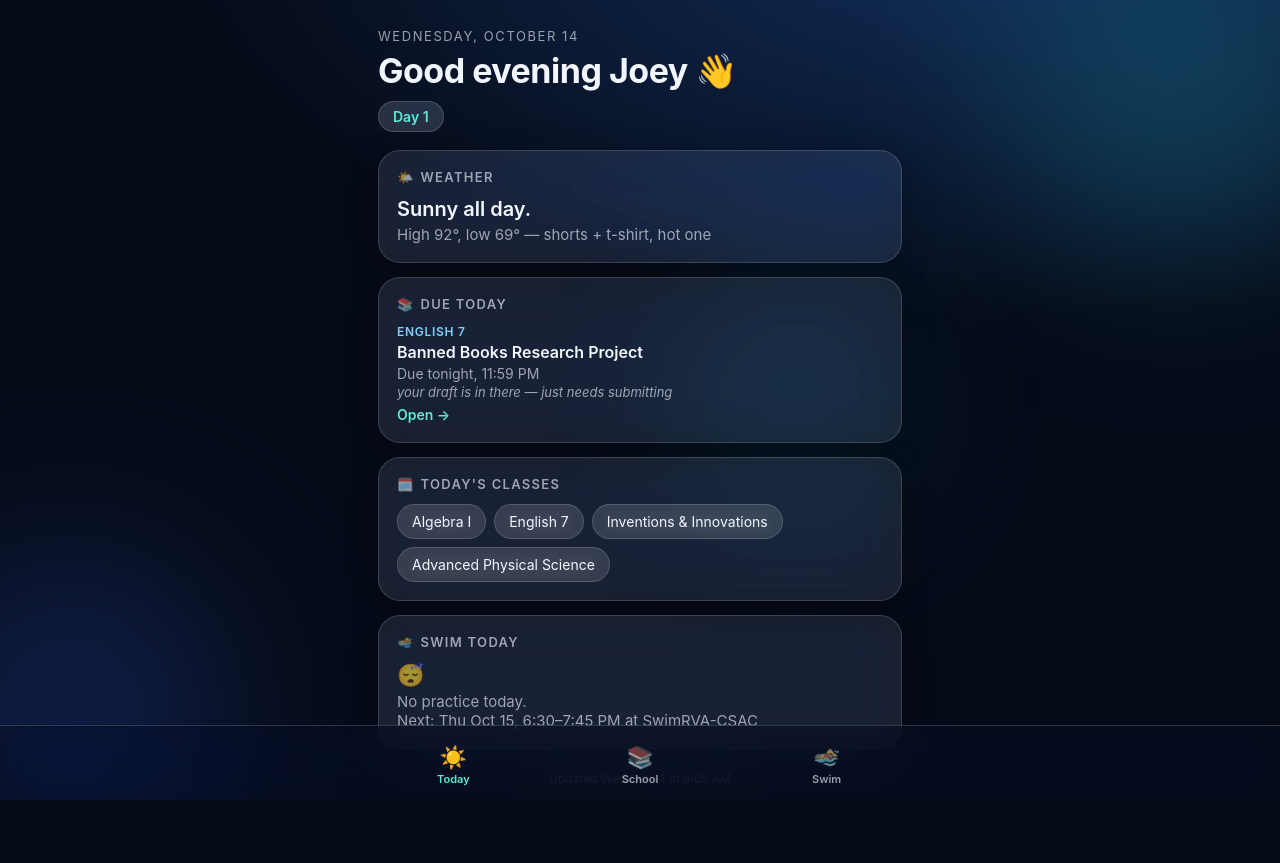
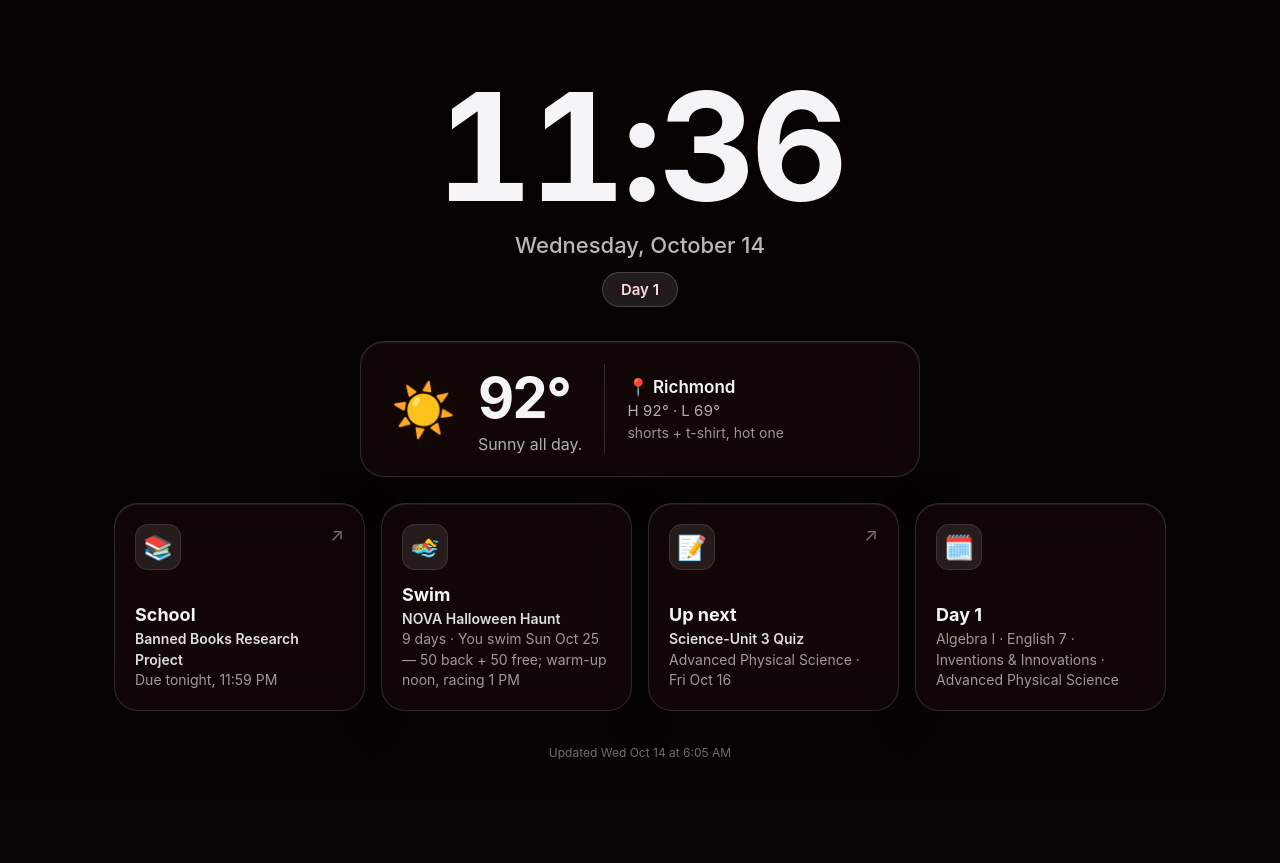
Before and after one commit to joeynatale28-source/main-hub, a plain HTML site: page index.html in a window 1280 px wide. After the commit the page ends 820 px from the top, so only its background shows below. Drawn offline with Linux system fonts and the light colour scheme.

Commit message:
Redesign hub: dashboard style with live clock and widgets

```diff
--- a/index.html
+++ b/index.html
@@ -6,244 +6,180 @@
 <title>Joey's Hub</title>
 <style>
   * { margin: 0; padding: 0; box-sizing: border-box; }
-  :root {
-    --glass: rgba(255, 255, 255, 0.09);
-    --glass-strong: rgba(255, 255, 255, 0.14);
-    --stroke: rgba(255, 255, 255, 0.16);
-    --text: #f2f7ff;
-    --text-dim: rgba(242, 247, 255, 0.62);
-    --accent: #5eead4;
-    --accent2: #7dd3fc;
+  body {
+    font-family: -apple-system, BlinkMacSystemFont, "SF Pro Display", "Segoe UI", sans-serif;
+    color: #f5f5f7; min-height: 100dvh; -webkit-font-smoothing: antialiased;
+    background: #0a0505 url('bg.jpg') center / cover no-repeat fixed;
   }
-  html, body { height: 100%; }
-  body {
-    font-family: -apple-system, BlinkMacSystemFont, "SF Pro Text", "Segoe UI", sans-serif;
-    color: var(--text);
-    background: #060b18;
-    min-height: 100dvh;
-    overflow-x: hidden;
-    -webkit-font-smoothing: antialiased;
-  }
-  /* ambient background */
-  .bg { position: fixed; inset: 0; z-index: -1; overflow: hidden;
-    background: radial-gradient(120% 90% at 80% -10%, #12305e 0%, #060b18 55%),
-                radial-gradient(100% 80% at 10% 110%, #0b3b4d 0%, #060b18 60%);
-  }
-  .orb { position: absolute; border-radius: 50%; filter: blur(90px); opacity: .5; }
-  .orb.a { width: 340px; height: 340px; background: #155e75; top: -90px; right: -70px; }
-  .orb.b { width: 300px; height: 300px; background: #1e3a8a; bottom: -60px; left: -80px; opacity: .45; }
-  .orb.c { width: 180px; height: 180px; background: #0e7490; top: 38%; left: 55%; opacity: .28; }
+  body::before { content: ""; position: fixed; inset: 0; background: rgba(5,2,2,.35); z-index: -1; }
 
-  .wrap { max-width: 560px; margin: 0 auto; padding: 28px 18px 110px; }
+  .wrap { max-width: 1100px; margin: 0 auto; padding: 9vh 24px 60px; }
 
-  header { margin-bottom: 18px; }
-  .date-line { font-size: 13px; letter-spacing: .12em; text-transform: uppercase; color: var(--text-dim); margin-bottom: 6px; }
-  h1 { font-size: 34px; font-weight: 700; letter-spacing: -0.5px; }
-  .day-pill {
-    display: inline-block; margin-top: 10px; padding: 6px 14px; border-radius: 999px;
-    background: var(--glass-strong); border: 1px solid var(--stroke);
-    backdrop-filter: blur(18px) saturate(180%); -webkit-backdrop-filter: blur(18px) saturate(180%);
-    font-size: 14px; font-weight: 600; color: var(--accent);
+  /* hero clock */
+  .hero { text-align: center; margin-bottom: 34px; }
+  .clock { font-size: clamp(84px, 14vw, 150px); font-weight: 700; letter-spacing: -4px; line-height: 1;
+    text-shadow: 0 4px 40px rgba(0,0,0,.45); font-variant-numeric: tabular-nums; }
+  .dateline { font-size: clamp(17px, 2.6vw, 22px); color: rgba(245,245,247,.75); margin-top: 10px; font-weight: 500; }
+  .daypill { display: inline-block; margin-top: 14px; padding: 7px 18px; border-radius: 999px;
+    background: rgba(255,255,255,.10); border: 1px solid rgba(255,255,255,.18);
+    backdrop-filter: blur(20px) saturate(180%); -webkit-backdrop-filter: blur(20px) saturate(180%);
+    font-size: 15px; font-weight: 600; color: #ffd9d9; }
+
+  /* glass card base */
+  .glass {
+    background: rgba(30, 12, 12, 0.42);
+    border: 1px solid rgba(255,255,255,.14); border-radius: 24px;
+    backdrop-filter: blur(26px) saturate(170%); -webkit-backdrop-filter: blur(26px) saturate(170%);
+    box-shadow: 0 12px 40px rgba(0,0,0,.35), inset 0 1px 0 rgba(255,255,255,.08);
   }
 
-  .card {
-    background: var(--glass); border: 1px solid var(--stroke); border-radius: 22px;
-    backdrop-filter: blur(22px) saturate(180%); -webkit-backdrop-filter: blur(22px) saturate(180%);
-    padding: 18px; margin-bottom: 14px;
-    box-shadow: 0 8px 32px rgba(0, 0, 0, 0.28);
-  }
-  .card h2 { font-size: 13px; text-transform: uppercase; letter-spacing: .1em; color: var(--text-dim); margin-bottom: 12px; font-weight: 600; }
-  .card h2 .emoji { margin-right: 6px; }
+  /* weather */
+  .weather { max-width: 560px; margin: 0 auto 26px; padding: 22px 30px;
+    display: flex; align-items: center; gap: 22px; }
+  .w-icon { font-size: 52px; }
+  .w-temp { font-size: 56px; font-weight: 700; letter-spacing: -2px; font-variant-numeric: tabular-nums; }
+  .w-cond { font-size: 16px; color: rgba(245,245,247,.7); margin-top: 2px; }
+  .w-div { width: 1px; align-self: stretch; background: rgba(255,255,255,.16); }
+  .w-loc { font-size: 17px; font-weight: 600; }
+  .w-hl { font-size: 15px; color: rgba(245,245,247,.7); margin-top: 4px; font-variant-numeric: tabular-nums; }
+  .w-advice { font-size: 14px; color: rgba(245,245,247,.6); margin-top: 4px; }
 
-  .weather-big { font-size: 20px; font-weight: 600; margin-bottom: 4px; }
-  .weather-sub { color: var(--text-dim); font-size: 15px; }
+  /* widget grid */
+  .grid { display: grid; grid-template-columns: repeat(4, 1fr); gap: 16px; }
+  @media (max-width: 860px) { .grid { grid-template-columns: repeat(2, 1fr); } }
 
-  .item { padding: 12px 0; border-top: 1px solid rgba(255,255,255,0.08); }
-  .item:first-of-type { border-top: none; padding-top: 0; }
-  .item:last-child { padding-bottom: 0; }
-  .item .course { font-size: 12px; color: var(--accent2); font-weight: 600; text-transform: uppercase; letter-spacing: .06em; }
-  .item .title { font-size: 16px; font-weight: 600; margin: 3px 0; }
-  .item .meta { font-size: 14px; color: var(--text-dim); }
-  .item .note { font-size: 13px; color: var(--text-dim); font-style: italic; margin-top: 2px; }
-  .item a { color: var(--accent); text-decoration: none; font-size: 14px; font-weight: 600; display: inline-block; margin-top: 6px; }
-  .item a:active { opacity: .6; }
-  .empty { color: var(--text-dim); font-size: 15px; }
-  .empty .big { font-size: 22px; display: block; margin-bottom: 4px; }
+  .widget { padding: 20px; min-height: 168px; display: flex; flex-direction: column;
+    text-decoration: none; color: inherit; transition: transform .15s ease, background .15s ease; position: relative; }
+  a.widget:hover { transform: translateY(-2px); background: rgba(45, 18, 18, 0.5); }
+  a.widget:active { transform: scale(.98); }
+  .w-top { display: flex; justify-content: space-between; align-items: flex-start; margin-bottom: auto; }
+  .app-icon { width: 46px; height: 46px; border-radius: 13px; display: flex; align-items: center; justify-content: center;
+    font-size: 24px; background: rgba(255,255,255,.09); border: 1px solid rgba(255,255,255,.1); }
+  .go { color: rgba(245,245,247,.45); font-size: 18px; }
+  .w-title { font-size: 18px; font-weight: 700; margin-top: 14px; }
+  .w-sub { font-size: 14px; color: rgba(245,245,247,.62); margin-top: 4px; line-height: 1.45; }
+  .w-sub b { color: rgba(245,245,247,.9); font-weight: 600; }
 
-  .due-pill { display:inline-block; font-size: 12px; font-weight: 700; color: #fda4af; background: rgba(253,164,175,.12);
-    border: 1px solid rgba(253,164,175,.3); padding: 3px 10px; border-radius: 999px; margin-top: 6px; }
-
-  .class-chips { display: flex; flex-wrap: wrap; gap: 8px; }
-  .chip { padding: 8px 14px; border-radius: 999px; background: var(--glass); border: 1px solid var(--stroke);
-    font-size: 14px; backdrop-filter: blur(14px); -webkit-backdrop-filter: blur(14px); }
-
-  .countdown { font-size: 13px; color: var(--accent); font-weight: 700; }
-
-  /* tab bar */
-  .tabbar {
-    position: fixed; bottom: 0; left: 0; right: 0; z-index: 10;
-    padding: 10px 18px calc(10px + env(safe-area-inset-bottom));
-    background: rgba(10, 16, 32, 0.55);
-    backdrop-filter: blur(28px) saturate(180%); -webkit-backdrop-filter: blur(28px) saturate(180%);
-    border-top: 1px solid var(--stroke);
-  }
-  .tabbar-inner { max-width: 560px; margin: 0 auto; display: flex; }
-  .tab { flex: 1; text-align: center; padding: 8px 0 4px; color: var(--text-dim); font-size: 11px; font-weight: 600;
-    border: 0; background: none; cursor: pointer; font-family: inherit; }
-  .tab .t-emoji { font-size: 22px; display: block; margin-bottom: 2px; filter: grayscale(.4); }
-  .tab.active { color: var(--text); }
-  .tab.active .t-emoji { filter: none; }
-  .tab.active .t-label { color: var(--accent); }
-
-  .page { display: none; animation: fade .25s ease; }
-  .page.active { display: block; }
-  @keyframes fade { from { opacity: 0; transform: translateY(6px); } to { opacity: 1; transform: none; } }
-
-  .updated { text-align: center; font-size: 12px; color: var(--text-dim); margin-top: 22px; opacity: .7; }
-  .err { text-align:center; padding: 60px 20px; color: var(--text-dim); }
+  .updated { text-align: center; font-size: 12px; color: rgba(245,245,247,.45); margin-top: 34px; }
+  .err { text-align: center; padding: 40px; color: rgba(245,245,247,.6); }
 </style>
 </head>
 <body>
-<div class="bg"><div class="orb a"></div><div class="orb b"></div><div class="orb c"></div></div>
+<div class="wrap">
+  <div class="hero">
+    <div class="clock" id="clock">--:--</div>
+    <div class="dateline" id="dateline">—</div>
+    <div><span class="daypill" id="daypill">—</span></div>
+  </div>
 
-<div class="wrap">
-  <header>
-    <div class="date-line" id="dateLine">—</div>
-    <h1 id="greeting">Hey Joey 👋</h1>
-    <div><span class="day-pill" id="dayPill">—</span></div>
-  </header>
+  <div class="glass weather" id="weatherCard" style="display:none">
+    <div class="w-icon" id="wIcon">⛅</div>
+    <div>
+      <div class="w-temp" id="wTemp">—</div>
+      <div class="w-cond" id="wCond">—</div>
+    </div>
+    <div class="w-div"></div>
+    <div>
+      <div class="w-loc">📍 Richmond</div>
+      <div class="w-hl" id="wHL">—</div>
+      <div class="w-advice" id="wAdvice">—</div>
+    </div>
+  </div>
 
-  <main id="app">
-    <!-- TODAY -->
-    <section class="page active" id="page-today">
-      <div class="card">
-        <h2><span class="emoji">🌤️</span>Weather</h2>
-        <div class="weather-big" id="wLine">—</div>
-        <div class="weather-sub" id="wSub">—</div>
-      </div>
-      <div class="card">
-        <h2><span class="emoji">📚</span>Due today</h2>
-        <div id="dueToday"></div>
-      </div>
-      <div class="card">
-        <h2><span class="emoji">🗓️</span>Today's classes</h2>
-        <div class="class-chips" id="classChips"></div>
-      </div>
-      <div class="card">
-        <h2><span class="emoji">🏊</span>Swim today</h2>
-        <div id="swimToday"></div>
-      </div>
-    </section>
-
-    <!-- SCHOOL -->
-    <section class="page" id="page-school">
-      <div class="card">
-        <h2><span class="emoji">📝</span>Upcoming work</h2>
-        <div id="upcoming"></div>
-      </div>
-      <div class="card">
-        <h2><span class="emoji">🧪</span>Tests &amp; quizzes</h2>
-        <div id="tests"></div>
-      </div>
-    </section>
-
-    <!-- SWIM -->
-    <section class="page" id="page-swim">
-      <div class="card">
-        <h2><span class="emoji">🏊</span>This week</h2>
-        <div id="swimWeek"></div>
-      </div>
-      <div class="card">
-        <h2><span class="emoji">🏁</span>Upcoming meets</h2>
-        <div id="meets"></div>
-      </div>
-      <div class="card">
-        <h2><span class="emoji">🎯</span>Season goal</h2>
-        <div class="weather-big">Sub-30 <span style="font-size:15px;color:var(--text-dim)">50 free</span></div>
-        <div class="weather-sub">Chase it at the Halloween Haunt — Sun Oct 25 🏁</div>
-      </div>
-    </section>
-  </main>
-
-  <div class="updated" id="updated">—</div>
+  <div class="grid" id="grid"></div>
+  <div class="updated" id="updated"></div>
 </div>
 
-<nav class="tabbar"><div class="tabbar-inner">
-  <button class="tab active" data-page="today"><span class="t-emoji">☀️</span><span class="t-label">Today</span></button>
-  <button class="tab" data-page="school"><span class="t-emoji">📚</span><span class="t-label">School</span></button>
-  <button class="tab" data-page="swim"><span class="t-emoji">🏊</span><span class="t-label">Swim</span></button>
-</div></nav>
+<script>
+/* live clock */
+function tick() {
+  const n = new Date();
+  let h = n.getHours() % 12; if (h === 0) h = 12;
+  const m = String(n.getMinutes()).padStart(2, '0');
+  document.getElementById('clock').textContent = String(h).padStart(2, '0') + ':' + m;
+  document.getElementById('dateline').textContent =
+    n.toLocaleDateString('en-US', { weekday: 'long', month: 'long', day: 'numeric' });
+}
+tick(); setInterval(tick, 15000);
 
-<script>
-const $ = id => document.getElementById(id);
-
-document.querySelectorAll('.tab').forEach(btn => {
-  btn.addEventListener('click', () => {
-    document.querySelectorAll('.tab').forEach(b => b.classList.remove('active'));
-    document.querySelectorAll('.page').forEach(p => p.classList.remove('active'));
-    btn.classList.add('active');
-    $('page-' + btn.dataset.page).classList.add('active');
-    window.scrollTo({ top: 0, behavior: 'smooth' });
-  });
-});
-
-function itemHTML(it) {
-  let h = '<div class="item">';
-  if (it.course) h += '<div class="course">' + it.course + '</div>';
-  h += '<div class="title">' + it.title + '</div>';
-  if (it.due) h += '<div class="meta">Due ' + it.due + '</div>';
-  if (it.note) h += '<div class="note">' + it.note + '</div>';
-  if (it.study) h += '<a href="' + it.study.url + '">📖 Study: ' + it.study.label + '</a><br>';
-  if (it.link) h += '<a href="' + it.link + '">Open →</a>';
-  h += '</div>';
-  return h;
-}
-function emptyHTML(big, small) {
-  return '<div class="empty"><span class="big">' + big + '</span>' + small + '</div>';
+function wEmoji(line) {
+  line = (line || '').toLowerCase();
+  if (line.includes('sun') || line.includes('clear')) return '☀️';
+  if (line.includes('cloud')) return '⛅';
+  if (line.includes('rain') || line.includes('shower')) return '🌧️';
+  if (line.includes('storm')) return '⛈️';
+  if (line.includes('fog')) return '🌫️';
+  if (line.includes('snow')) return '❄️';
+  return '⛅';
 }
 
 fetch('data.json', { cache: 'no-store' })
   .then(r => { if (!r.ok) throw 0; return r.json(); })
   .then(d => {
-    $('dateLine').textContent = d.meta.date_label;
-    const hr = new Date().getHours();
-    $('greeting').textContent = (hr < 12 ? 'Good morning' : hr < 18 ? 'Good afternoon' : 'Good evening') + ' Joey 👋';
-    $('dayPill').textContent = d.meta.day + (d.meta.day_tag ? ' · ' + d.meta.day_tag : '');
+    document.getElementById('daypill').textContent =
+      d.meta.day + (d.meta.day_tag ? ' · ' + d.meta.day_tag : '');
 
-    $('wLine').textContent = d.weather.line;
-    $('wSub').textContent = 'High ' + d.weather.high + '°, low ' + d.weather.low + '° — ' + d.weather.advice;
+    /* weather */
+    document.getElementById('weatherCard').style.display = 'flex';
+    document.getElementById('wIcon').textContent = wEmoji(d.weather.line);
+    document.getElementById('wTemp').textContent = d.weather.high + '°';
+    document.getElementById('wCond').textContent = d.weather.line;
+    document.getElementById('wHL').textContent = 'H ' + d.weather.high + '° · L ' + d.weather.low + '°';
+    document.getElementById('wAdvice').textContent = d.weather.advice;
 
-    $('dueToday').innerHTML = d.today.due.length
-      ? d.today.due.map(it => itemHTML(it) ).join('')
-      : emptyHTML('✨', 'Nothing due — nice.');
+    /* widgets */
+    const due = d.today.due || [];
+    const up = (d.school.upcoming || []);
+    const tests = up.filter(i => i.is_test);
+    const nextTest = tests[0];
+    const swim = d.swim || {};
+    const meet = (swim.meets || [])[0];
 
-    $('classChips').innerHTML = d.today.classes.length
-      ? d.today.classes.map(c => '<span class="chip">' + c + '</span>').join('')
-      : '<span class="empty">No classes today</span>';
+    const cards = [
+      {
+        icon: '📚', title: 'School',
+        sub: due.length
+          ? '<b>' + due[0].title + '</b><br>Due ' + due[0].due + (due.length > 1 ? ' · +' + (due.length - 1) + ' more' : '')
+          : 'Nothing due — nice. ✨',
+        link: due.length && due[0].link ? due[0].link : 'https://henrico.schoology.com/'
+      },
+      {
+        icon: '🏊', title: 'Swim',
+        sub: swim.practice_today
+          ? '<b>Practice today</b><br>' + swim.practice_today
+          : (meet ? '<b>' + meet.name + '</b><br>' + meet.in_days + ' days · ' + meet.note : 'No practice today'),
+        link: null
+      },
+      {
+        icon: '📝', title: 'Up next',
+        sub: nextTest
+          ? '<b>' + nextTest.title + '</b><br>' + nextTest.course + ' · ' + nextTest.due
+          : (up.length ? '<b>' + up[0].title + '</b><br>' + up[0].due : 'Nothing coming up 🎉'),
+        link: (nextTest && nextTest.study) ? nextTest.study.url : (up.length && up[0].link ? up[0].link : null)
+      },
+      {
+        icon: '🗓️', title: d.meta.day,
+        sub: (d.today.classes || []).slice(0, 4).join(' · ') || 'No classes',
+        link: null
+      }
+    ];
 
-    $('swimToday').innerHTML = d.swim.practice_today
-      ? '<div class="weather-big" style="font-size:17px">' + d.swim.practice_today + '</div>'
-      : emptyHTML('😴', 'No practice today.' + (d.swim.next_practice ? '<br>Next: ' + d.swim.next_practice : ''));
+    document.getElementById('grid').innerHTML = cards.map(c => {
+      const inner =
+        '<div class="w-top"><div class="app-icon">' + c.icon + '</div>' +
+        (c.link ? '<div class="go">↗</div>' : '') + '</div>' +
+        '<div class="w-title">' + c.title + '</div>' +
+        '<div class="w-sub">' + c.sub + '</div>';
+      return c.link
+        ? '<a class="glass widget" href="' + c.link + '" target="_blank" rel="noopener">' + inner + '</a>'
+        : '<div class="glass widget">' + inner + '</div>';
+    }).join('');
 
-    const up = d.school.upcoming || [];
-    $('upcoming').innerHTML = up.length ? up.map(itemHTML).join('') : emptyHTML('🎉', 'Nothing coming up.');
-    const tests = up.filter(i => i.is_test);
-    $('tests').innerHTML = tests.length ? tests.map(itemHTML).join('') : emptyHTML('📭', 'No tests or quizzes posted.');
-
-    $('swimWeek').innerHTML = (d.swim.week && d.swim.week.length)
-      ? d.swim.week.map(p => '<div class="item"><div class="title" style="font-size:15px">' + p.day + '</div><div class="meta">' + p.detail + '</div></div>').join('')
-      : emptyHTML('—', 'No practices listed this week.');
-
-    $('meets').innerHTML = (d.swim.meets && d.swim.meets.length)
-      ? d.swim.meets.map(m => '<div class="item"><div class="title" style="font-size:15px">' + m.name +
-          (m.in_days != null ? ' <span class="countdown">· ' + m.in_days + 'd</span>' : '') +
-          '</div><div class="meta">' + m.dates + '</div>' + (m.note ? '<div class="note">' + m.note + '</div>' : '') + '</div>').join('')
-      : emptyHTML('—', 'No meets coming up.');
-
-    $('updated').textContent = 'Updated ' + d.meta.generated_label;
+    document.getElementById('updated').textContent = 'Updated ' + d.meta.generated_label;
   })
   .catch(() => {
-    $('app').innerHTML = '<div class="err">Couldn\'t load today\'s data.<br>Check back after the morning update.</div>';
+    document.getElementById('grid').innerHTML =
+      '<div class="err">Couldn\'t load today\'s data.<br>Check back after the morning update.</div>';
   });
 </script>
 </body>
```
Also changed, not shown: bg.jpg (added).
